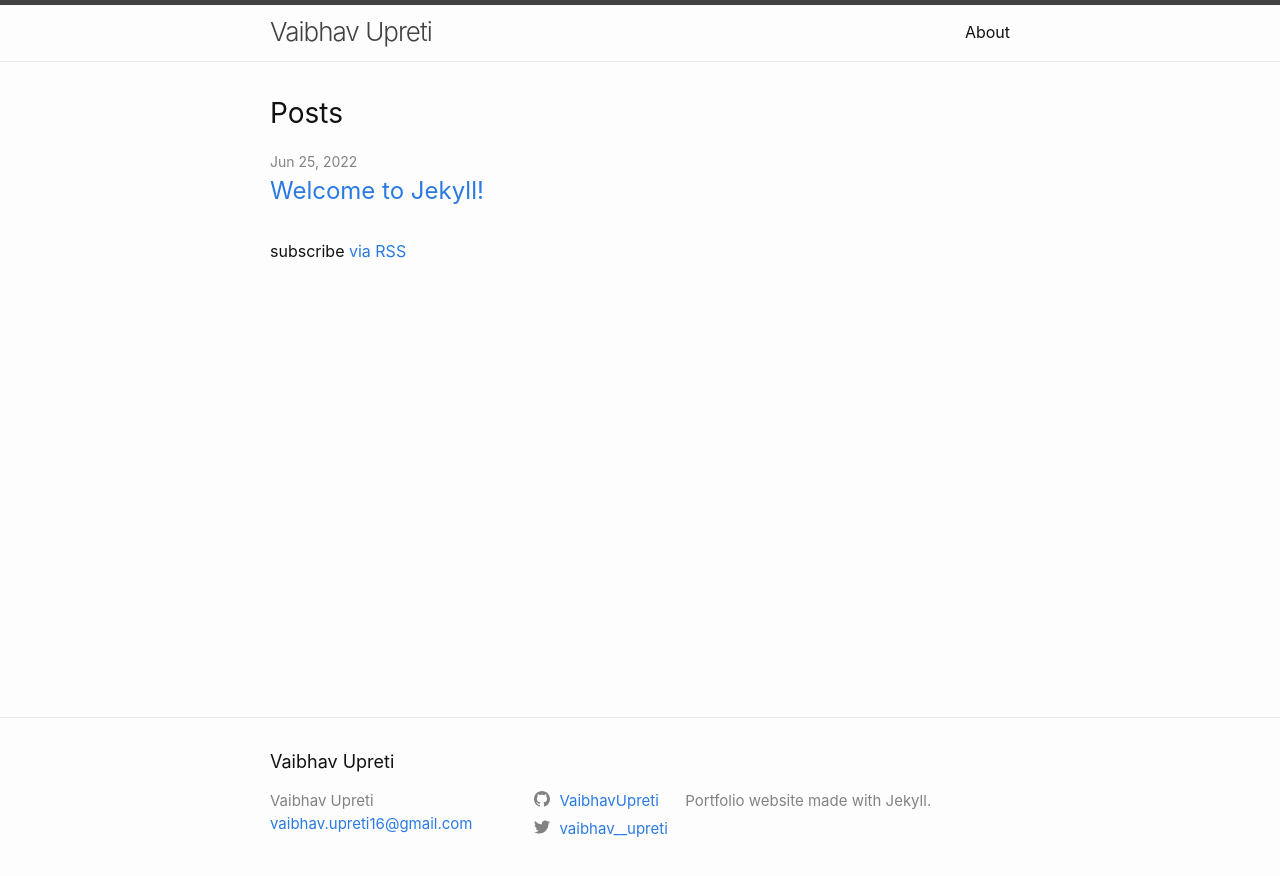
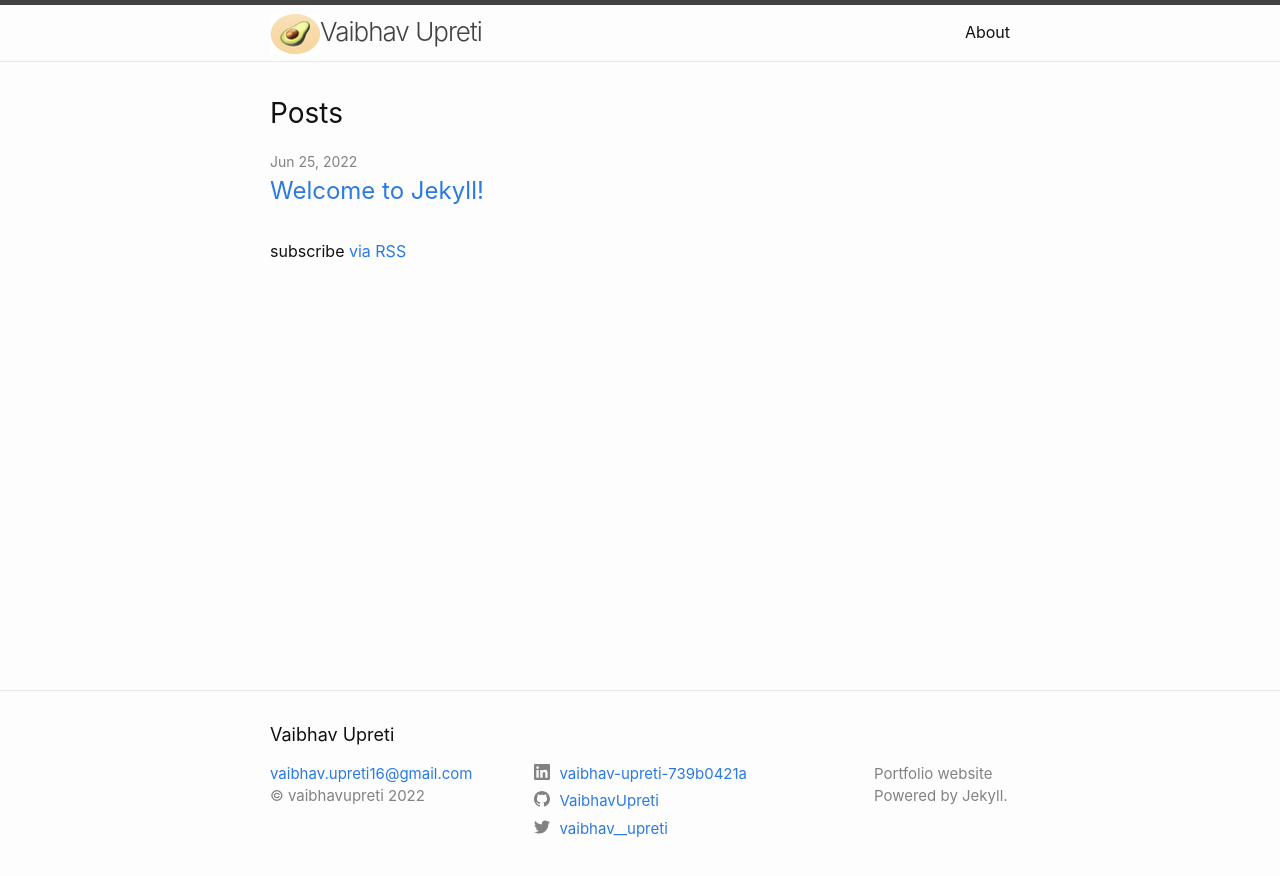
Before and after one commit to VaibhavUpreti/blog_jekyll, a Jekyll site: the page built from index.markdown, in a window 1280 px wide. Shown: the top 876 px of the page. Built offline with Jekyll 4.4.1, drawn with Linux system fonts in a browser that asks for light colours.

Commit message:
edited footer

```diff
--- a/_config.yml
+++ b/_config.yml
@@ -21,11 +21,12 @@
 title: Vaibhav Upreti
 email: vaibhav.upreti16@gmail.com
 description: >- # this means to ignore newlines until "baseurl:"
-  Portfolio website made with Jekyll.
+  Portfolio website Powered by Jekyll.
 baseurl: "/jekyll_blog" # the subpath of your site, e.g. /blog
 url: "https://vaibhavupreti.github.io" # the base hostname & protocol for your site, e.g. http://example.com
 twitter_username: vaibhav__upreti
 github_username:  VaibhavUpreti
+linkedin_username: vaibhav-upreti-739b0421a
 
 # Build settings
 # Removing minima theme - not using a gem based theme
@@ -33,6 +34,19 @@ github_username:  VaibhavUpreti
 plugins:
   - jekyll-feed
 
+
+# author Field is used by minima but not default
+
+author : Vaibhav Upreti
+
+
+# Fields not used by jekyll
+copyright : vaibhavupreti
+
+
+# title-logo is avocado logo
+
+title-logo : /images/avo.ico
 # Exclude from processing.
 # The following items will not be processed, by default.
 # Any item listed under the `exclude:` key here will be automatically added to
--- a/_includes/footer.html
+++ b/_includes/footer.html
@@ -8,16 +8,21 @@
     <div class="footer-col-wrapper">
       <div class="footer-col footer-col-1">
         <ul class="contact-list">
+        </li>
+        {%- if site.email -%}
+        <li><a class="u-email" href="mailto:{{ site.email }}">{{ site.email }}</a></li>
+        {%- endif -%}
           <li class="p-name">
-            {%- if site.author -%}
+       <!--      {%- if site.author -%}
               {{ site.author | escape }}
             {%- else -%}
               {{ site.title | escape }}
+            {%- endif -%} -->
+            {%- if site.copyright -%}
+            <li>&copy; {{ site.copyright }} {{ 'now' | date: "%Y" }} </li>
+
             {%- endif -%}
-            </li>
-            {%- if site.email -%}
-            <li><a class="u-email" href="mailto:{{ site.email }}">{{ site.email }}</a></li>
-            {%- endif -%}
+
         </ul>
       </div>
 
--- a/_includes/header.html
+++ b/_includes/header.html
@@ -1,9 +1,24 @@
 <header class="site-header" role="banner">
 
-  <div class="wrapper">
+  <div class="wrapper ">
     {%- assign default_paths = site.pages | map: "path" -%}
     {%- assign page_paths = site.header_pages | default: default_paths -%}
-    <a class="site-title" rel="author" href="{{ "/" | relative_url }}">{{ site.title | escape }}</a>
+    <!--
+      Original Title
+          <a class="site-title" rel="author" href="{{ "/" | relative_url }}">{{ site.title | escape }}</a>
+    -->
+
+
+    <a class="site-title" rel="author" href="{{ "/" | relative_url }}">
+      {%- if site.title-logo -%}
+        <img src="{{ site.title-logo | relative_url }}" alt="{{ site.title | escape }}" ></img>
+
+      {%- else -%}
+        {{ site.title | escape }}
+      {%- endif -%}
+      {{ site.title | escape }}
+
+    </a>
 
     {%- if page_paths -%}
       <nav class="site-nav">
--- a/_includes/social.html
+++ b/_includes/social.html
@@ -1,10 +1,10 @@
 <ul class="social-media-list">
+  {%- if site.linkedin_username -%}<li><a href="https://www.linkedin.com/in/{{ site.linkedin_username| cgi_escape | escape }}"><svg class="svg-icon"><use xlink:href="{{ '/assets/minima-social-icons.svg#linkedin' | relative_url }}"></use></svg> <span class="username">{{ site.linkedin_username| escape }}</span></a></li>{%- endif -%}
   {%- if site.dribbble_username -%}<li><a href="https://dribbble.com/{{ site.dribbble_username| cgi_escape | escape }}"><svg class="svg-icon"><use xlink:href="{{ '/assets/minima-social-icons.svg#dribbble' | relative_url }}"></use></svg> <span class="username">{{ site.dribbble_username| escape }}</span></a></li>{%- endif -%}
   {%- if site.facebook_username -%}<li><a href="https://www.facebook.com/{{ site.facebook_username| cgi_escape | escape }}"><svg class="svg-icon"><use xlink:href="{{ '/assets/minima-social-icons.svg#facebook' | relative_url }}"></use></svg> <span class="username">{{ site.facebook_username| escape }}</span></a></li>{%- endif -%}
   {%- if site.flickr_username -%}<li><a href="https://www.flickr.com/photos/{{ site.flickr_username| cgi_escape | escape }}"><svg class="svg-icon"><use xlink:href="{{ '/assets/minima-social-icons.svg#flickr' | relative_url }}"></use></svg> <span class="username">{{ site.flickr_username| escape }}</span></a></li>{%- endif -%}
   {%- if site.github_username -%}<li><a href="https://github.com/{{ site.github_username| cgi_escape | escape }}"><svg class="svg-icon"><use xlink:href="{{ '/assets/minima-social-icons.svg#github' | relative_url }}"></use></svg> <span class="username">{{ site.github_username| escape }}</span></a></li>{%- endif -%}
   {%- if site.instagram_username -%}<li><a href="https://instagram.com/{{ site.instagram_username| cgi_escape | escape }}"><svg class="svg-icon"><use xlink:href="{{ '/assets/minima-social-icons.svg#instagram' | relative_url }}"></use></svg> <span class="username">{{ site.instagram_username| escape }}</span></a></li>{%- endif -%}
-  {%- if site.linkedin_username -%}<li><a href="https://www.linkedin.com/in/{{ site.linkedin_username| cgi_escape | escape }}"><svg class="svg-icon"><use xlink:href="{{ '/assets/minima-social-icons.svg#linkedin' | relative_url }}"></use></svg> <span class="username">{{ site.linkedin_username| escape }}</span></a></li>{%- endif -%}
   {%- if site.pinterest_username -%}<li><a href="https://www.pinterest.com/{{ site.pinterest_username| cgi_escape | escape }}"><svg class="svg-icon"><use xlink:href="{{ '/assets/minima-social-icons.svg#pinterest' | relative_url }}"></use></svg> <span class="username">{{ site.pinterest_username| escape }}</span></a></li>{%- endif -%}
   {%- for mst in site.mastodon -%}{%- if mst.username and mst.instance -%}<li><a href="https://{{ mst.instance| cgi_escape | escape}}/@{{mst.username}}"><svg class="svg-icon"><use xlink:href="{{ '/assets/minima-social-icons.svg#mastodon' | relative_url }}"></use></svg> <span class="username">{{ mst.username|escape }}</span></a></li>{%- endif -%}{%- endfor -%}
   {%- if site.twitter_username -%}<li><a href="https://www.twitter.com/{{ site.twitter_username| cgi_escape | escape }}"><svg class="svg-icon"><use xlink:href="{{ '/assets/minima-social-icons.svg#twitter' | relative_url }}"></use></svg> <span class="username">{{ site.twitter_username| escape }}</span></a></li>{%- endif -%}
--- a/_sass/minima/_layout.scss
+++ b/_sass/minima/_layout.scss
@@ -140,13 +140,13 @@
 }
 
 .footer-col-2 {
-  width: -webkit-calc(20% - (#{$spacing-unit} / 2));
-  width:         calc(20% - (#{$spacing-unit} / 2));
+  width: -webkit-calc(45% - (#{$spacing-unit} / 2));
+  width:         calc(45% - (#{$spacing-unit} / 2));
 }
 
 .footer-col-3 {
-  width: -webkit-calc(45% - (#{$spacing-unit} / 2));
-  width:         calc(45% - (#{$spacing-unit} / 2));
+  width: -webkit-calc(20% - (#{$spacing-unit} / 2));
+  width:         calc(20% - (#{$spacing-unit} / 2));
 }
 
 @include media-query($on-laptop) {
```
Also changed, not shown: images/avo.ico (added), 2 other files.
